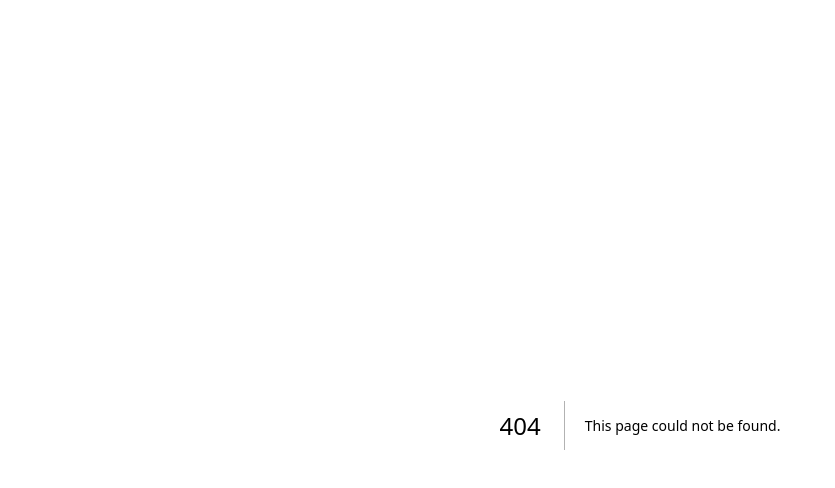
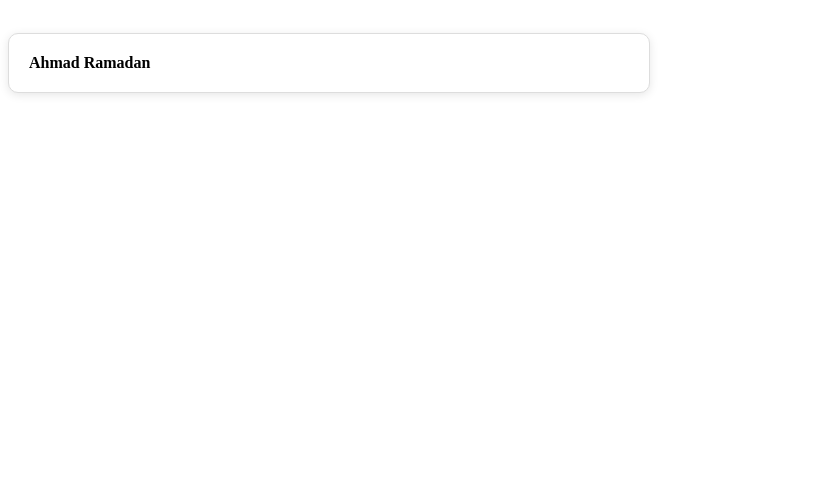
Before and after one commit to BAHAA-THE-KING/nextjs-test, a Next.js app: page /users in a window 1280 px wide. Before the commit this address had no page. Shown: the top 488 px of the page, without its empty margins (0-835 px from the left). Built offline with nearby package versions, Linux system fonts and the light colour scheme; some icons are missing.

Commit message:
Make User Component

```diff
--- a/app/layout.tsx
+++ b/app/layout.tsx
@@ -2,8 +2,7 @@ import type { Metadata } from "next";
 import { Sidebar } from "./components";
 
 export const metadata: Metadata = {
-  title: "Create Next App",
-  description: "Generated by create next app",
+  title: "Test",
 };
 
 export default function RootLayout({
--- /dev/null
+++ b/app/types/user.ts
@@ -0,0 +1,3 @@
+export type user = {
+  user_name: string;
+};
--- /dev/null
+++ b/app/users/components/User/index.tsx
@@ -0,0 +1,28 @@
+"use client";
+
+import { user } from "@/app/types/user";
+
+import styled from "styled-components";
+
+const UserWrapper = styled.div`
+  border: 1px solid #ddd;
+  border-radius: 10px;
+  padding: 20px;
+  margin-bottom: 20px;
+  background-color: #fff;
+  max-width: 600px;
+  box-shadow: 0 2px 10px rgba(0, 0, 0, 0.1);
+`;
+
+const UserName = styled.span`
+  font-weight: bold;
+  font-size: 16px;
+`;
+
+export function User({ user_name }: user) {
+  return (
+    <UserWrapper>
+      <UserName>{user_name}</UserName>
+    </UserWrapper>
+  );
+}
--- /dev/null
+++ b/app/users/components/index.ts
@@ -0,0 +1 @@
+export { User } from "./User";
--- /dev/null
+++ b/app/users/page.tsx
@@ -0,0 +1,5 @@
+import { User } from "./components";
+
+export default function Users() {
+  return <User user_name="Ahmad Ramadan" />;
+}
--- a/next.config.mjs
+++ b/next.config.mjs
@@ -1,4 +1,8 @@
 /** @type {import('next').NextConfig} */
-const nextConfig = {};
+const nextConfig = {
+  compiler: {
+    styledComponents: true,
+  },
+};
 
 export default nextConfig;
--- a/package.json
+++ b/package.json
@@ -10,7 +10,6 @@
   },
   "dependencies": {
     "@types/styled-components": "^5.1.34",
-    "babel-plugin-styled-components": "^2.1.4",
     "next": "14.2.11",
     "react": "^18",
     "react-dom": "^18",
```
Also changed, not shown: .babelrc (deleted), 1 other file (tests, documents, lock files or other folders).
